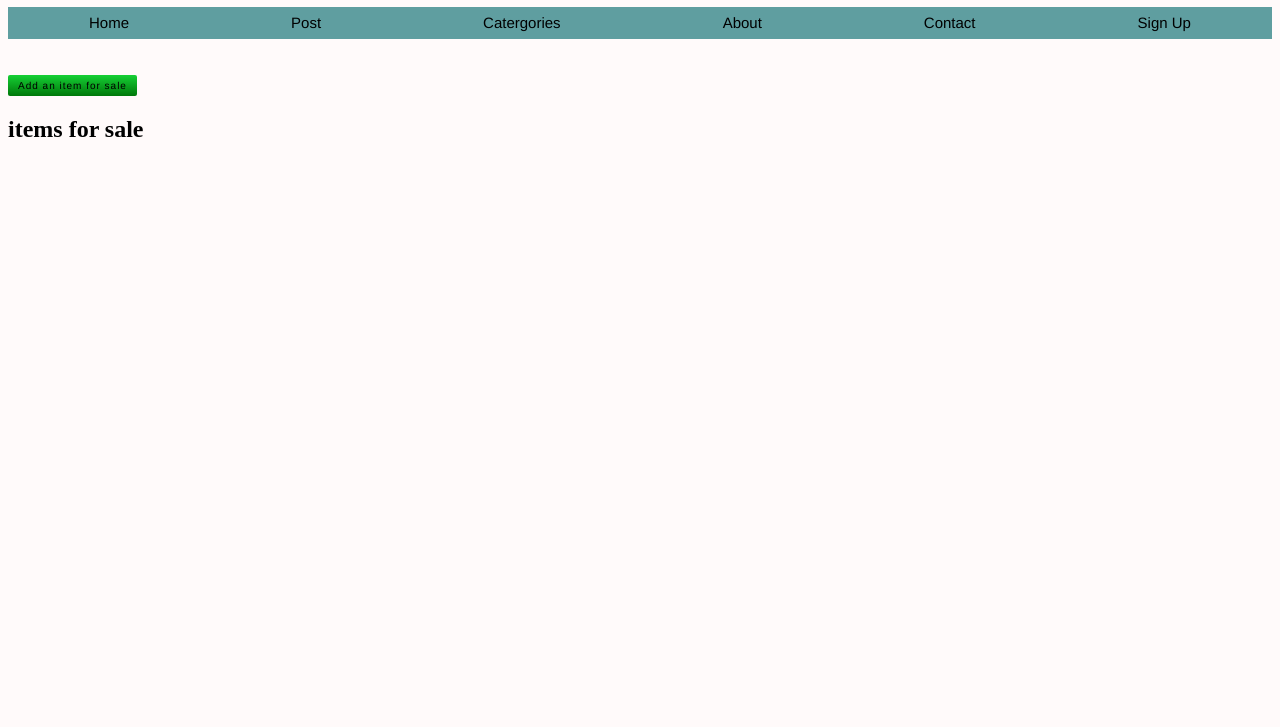
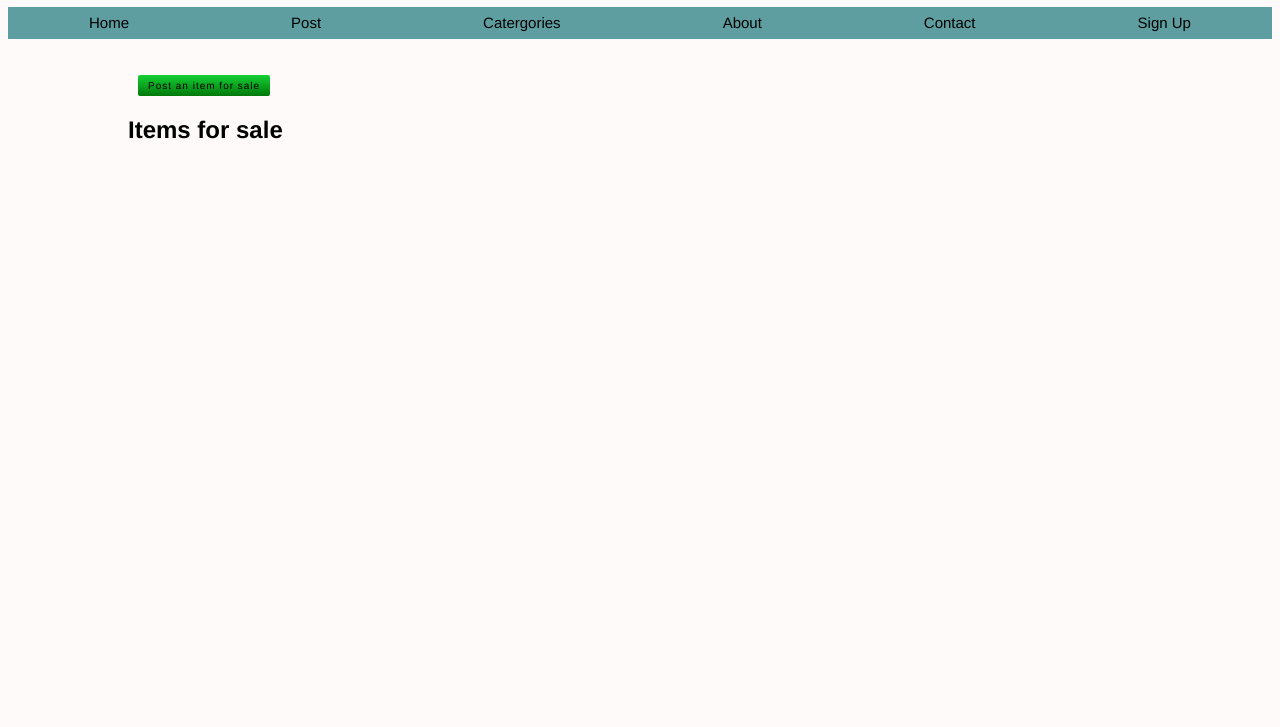
Before and after one commit to ryanklintworth/Translate-App, a website: page public/index.html in a window 1280 px wide. Shown: the part 73-800 px from the top of the page. Drawn offline with nearby package versions, Linux system fonts and the light colour scheme; no server answers.

Commit message:
moved add button and items for sale title

```diff
--- a/public/js/app.js
+++ b/public/js/app.js
@@ -104,8 +104,8 @@ class Garage extends React.Component {
                     <button id="closeModal" onClick={this.closeModal}>Cancel</button>
                   </div>
                 </div>
-                <button id="openModal" onClick={this.openModal}> Add an item for sale </button>
-                  <h2 id="list">items for sale</h2>
+                <button id="openModal" onClick={this.openModal}> Post an item for sale </button>
+                  <h2 id="list">Items for sale</h2>
                     <div id="itemContainer">
                       <ul>
                         {this.state.items.map((items) => {
--- a/public/main.css
+++ b/public/main.css
@@ -52,9 +52,18 @@ body {
   margin-left: 3em;
 }
 
+#list {
+  font-family: helvetica;
+  margin-left: 5em;
+}
+
 #updatebtn {
   margin-top: 2em;
   width: 100%;
+}
+
+#openModal {
+  margin-left: 13em;
 }
 
 #openModal, #updatebtn, #closeModal {
```
